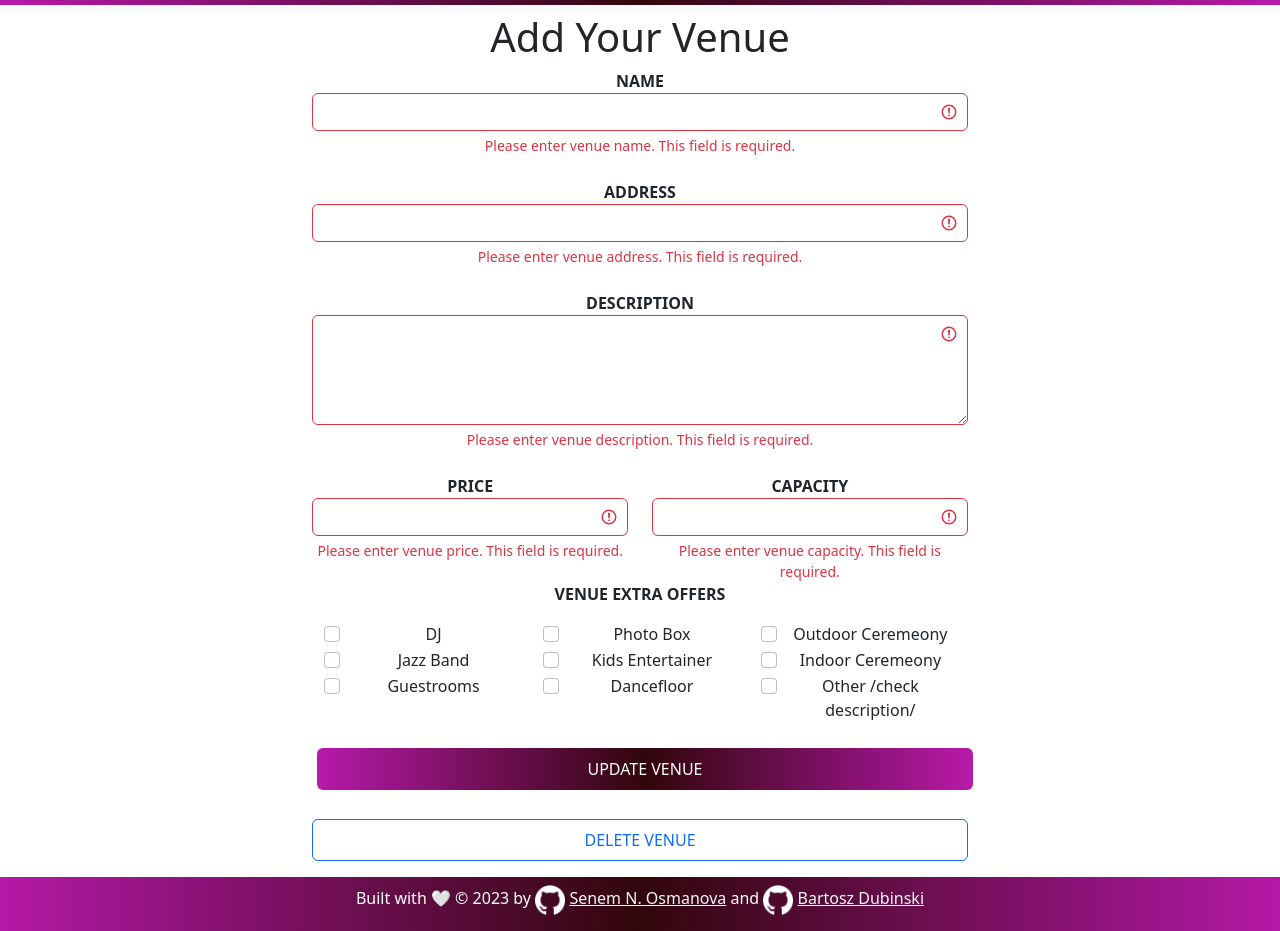
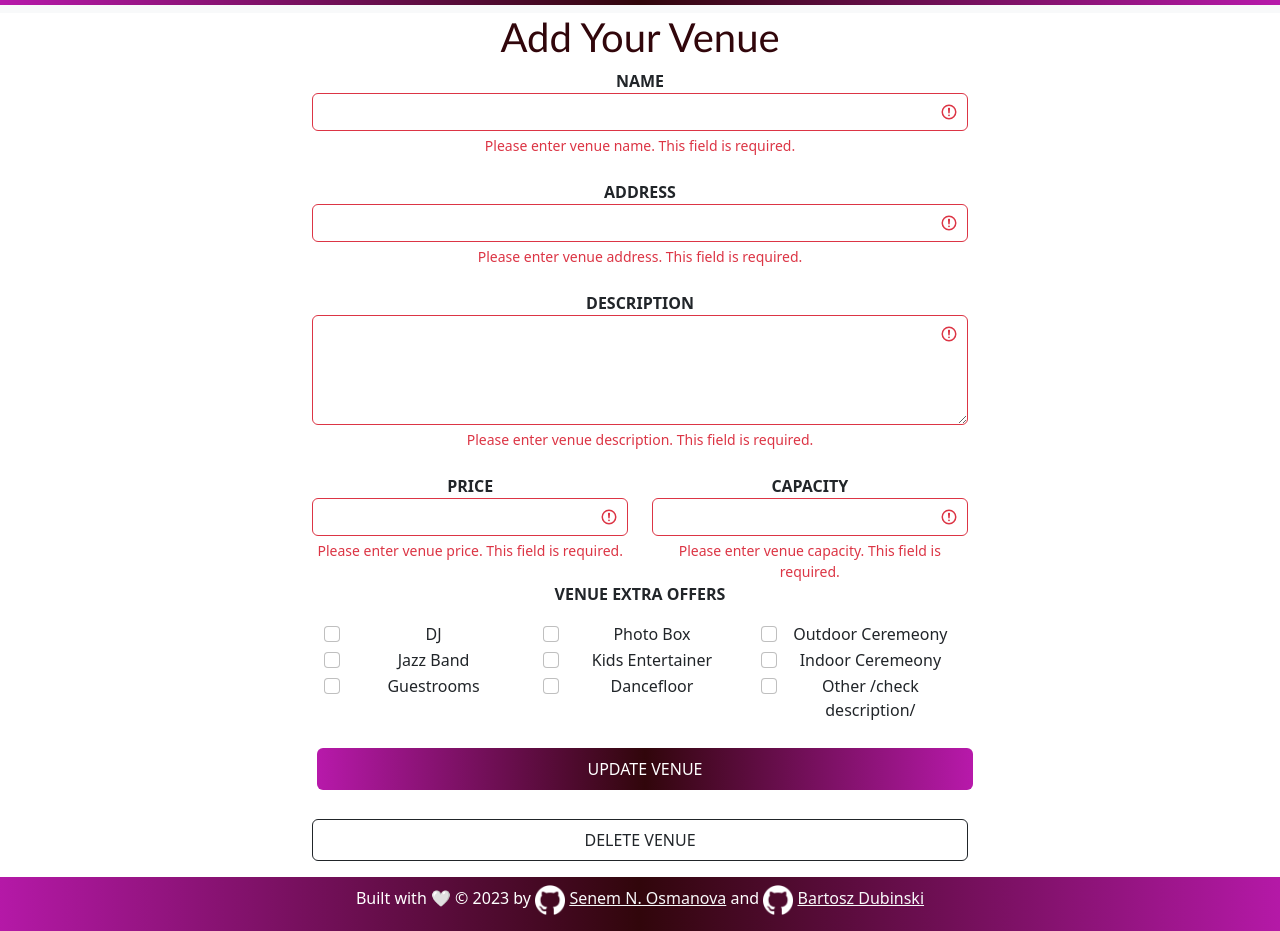
Before and after one commit to tulip-hunters/weve-wedding-planner-app-client, a React (Create React App) app: page /venues/edit/1 in a window 1280 px wide. Shown: the part 113-1044 px from the top of the page. Built offline with nearby package versions, Linux system fonts and the light colour scheme; no server answers.

Commit message:
add styling with bootstrap

```diff
--- a/src/App.css
+++ b/src/App.css
@@ -23,3 +23,8 @@
   font-weight: bolder;
   background-image: linear-gradient(to right, rgb(49, 6, 11),  rgb(183, 25, 170), rgb(49, 6, 11));
 }
+
+.title {
+  font-family: 'Trebuchet MS', 'Lucida Sans Unicode', 'Lucida Grande', 'Lucida Sans', Arial, sans-serif;
+  color: rgb(49, 6, 11);
+}
--- a/src/components/AddReservation.js
+++ b/src/components/AddReservation.js
@@ -3,7 +3,7 @@ import axios from "axios";
 import { useContext } from "react";
 import { AuthContext } from "../context/auth.context";
 import { useNavigate } from "react-router-dom";
-import Footer from "./Footer";
+
 
 function AddReservation(props) {
   const { isLoggedIn, user, setRefresh, refresh } = useContext(AuthContext);
@@ -87,7 +87,7 @@ function AddReservation(props) {
 
   return (
     <>
-    <div className="card pt-4 d-flex justify-content-center">
+    <div className="card pt-4 d-flex justify-content-center m-5">
       {isLoggedIn ? (
         <>
           <h3>Add New Wedding Reservation</h3>
--- a/src/components/AddVenue.js
+++ b/src/components/AddVenue.js
@@ -67,7 +67,6 @@ function AddVenue(props) {
       });
   };
 
-  // Move this function outside of handleSubmit function
   const handleOfferChange = (event) => {
     const offerValue = event.target.value;
     if (event.target.checked) {
@@ -328,7 +327,7 @@ function AddVenue(props) {
               </div>
             </label>
             <div>
-              <button className="btn btn-purple col-12 px-3 py-2 mt-4 text-white"> SAVE </button>
+              <button className="btn btn-purple col-12 px-3 py-2 mt-4 text-white">SUBMIT VENUE</button>
             </div>
           </form>
         </div>
--- a/src/pages/EditVenuePage.js
+++ b/src/pages/EditVenuePage.js
@@ -2,7 +2,7 @@ import { useEffect, useState } from "react";
 import { useNavigate, useParams } from "react-router-dom";
 import venuesService from "../services/venues.service";
 import Footer from "../components/Footer";
-import axios from "axios";
+
 
 function EditVenuePage() {
   const [name, setName] = useState("");
@@ -72,7 +72,7 @@ function EditVenuePage() {
     <div className="container d-flex justify-content-center">
       <div>
         <div className="mb-3">
-          <h1 className="text-center">Add Your Venue</h1>
+          <h1 className="text-center title">Add Your Venue</h1>
           <form onSubmit={handleFormSubmit}>
             <div className="form-outline mb-4  was-validated ">
               <span htmlFor="validationTextarea" className="form-label fw-bold">
@@ -308,7 +308,7 @@ function EditVenuePage() {
               <button className="btn btn-purple col-12 px-3 py-2 mt-4 text-white"> UPDATE VENUE </button>
             </div>
             <div>
-              <button className="btn btn-outline-primary col-12 px-3 py-2 mt-4 " onClick={deleteVenue}>       DELETE VENUE
+              <button className="btn btn-outline-dark col-12 px-3 py-2 mt-4 " onClick={deleteVenue}>       DELETE VENUE
     </button>
             </div>
           </form>
@@ -320,76 +320,5 @@ function EditVenuePage() {
     </>
   );
 }
-//   return (
-//     <>
-//     <div>
-//       <h1>Edit Venue Page</h1>
-
-//       <form onSubmit={handleFormSubmit}>
-//         <label>Name:</label>
-//         <input
-//           type="text"
-//           name="name"
-//           value={name}
-//           onChange={(e) => setName(e.target.value)}
-//         />
-
-//         <label>Description:</label>
-//         <textarea
-//           name="description"
-//           value={description}
-//           onChange={(e) => setDescription(e.target.value)}
-//         />
-
-//         <label>Address:</label>
-//         <textarea
-//           name="address"
-//           value={address}
-//           onChange={(e) => setAddress(e.target.value)}
-//         />
-
-//         <label>Price:</label>
-//         <textarea
-//           name="price"
-//           value={price}
-//           onChange={(e) => setPrice(e.target.value)}
-//         />
-
-//         <label>Capacity:</label>
-//         <textarea
-//           name="capacity"
-//           value={capacity}
-//           onChange={(e) => setCapacity(e.target.value)}
-//         />
-
-//         <label>Image url address:</label>
-//         <textarea
-//           name="imageUrl"
-//           value={imageUrl}
-//           onChange={(e) => setImageUrl(e.target.value)}
-//         />
-
-//         <label>Offers:</label>
-//         <textarea
-//           name="offers"
-//           value={offers}
-//           onChange={(e) => setOffers(e.target.value)}
-//         />
-
-//         <button className="btn btn-outline-primary" type="submit">
-//           Update Venue
-//         </button>
-//       </form>
-
-//       <button className="btn btn-outline-primary" onClick={deleteVenue}>
-//         Delete Venue
-//       </button>
-//     </div>
-//     <Footer />
-//     </>
-//   );
-// }
-
-
 
 export default EditVenuePage;
--- a/src/pages/VenueDetailsPage.js
+++ b/src/pages/VenueDetailsPage.js
@@ -12,8 +12,8 @@ const defaultImageUrl =
 function VenueDetailsPage() {
   const { venueId } = useParams();
   const [venueDetails, setVenueDetails] = useState(null);
-  const { user, isLoggedIn } = useContext(AuthContext);
-  const [userDetails, setUserDetails] = useState(null);
+  const { user } = useContext(AuthContext);
+  // const [userDetails, setUserDetails] = useState(null);
 
   const getVenue = () => {
     venuesService
@@ -75,7 +75,7 @@ function VenueDetailsPage() {
                 </Link>
                 {venueDetails && user && venueDetails.user === user._id ? (
                   <Link to={`/venues/edit/${venueId}`}>
-                    <button className="btn btn-outline-primary">Edit Venue</button>
+                    <button className="btn btn-outline-dark">Edit Venue</button>
                   </Link>
                 ) : (
                   <></>
@@ -83,7 +83,7 @@ function VenueDetailsPage() {
               </div>
             </div>
             <section>
-              <AddReservation refreshVenue={getVenue} venueId={venueId} />
+            <AddReservation refreshVenue={getVenue} venueId={venueId} />
             </section>
             <section>
               {venueDetails && venueDetails.reservations.length >= 1 && (
--- a/src/pages/VenuesListPage.js
+++ b/src/pages/VenuesListPage.js
@@ -47,7 +47,10 @@ function VenuesListPage() {
             <div className="row row-cols-1 row-cols-sm-2 row-cols-md-3 g-3">
               {venues.map((venueDetails) => {
                 return (
-                  <div className="col d-flex align-items-stretch" key={venueDetails._id}>
+                  <div
+                    className="col d-flex align-items-stretch"
+                    key={venueDetails._id}
+                  >
                     <div className="card  shadow-sm">
                       {venueDetails.imageUrl ? (
                         <div className="bd-placeholder-img card-img-top">
@@ -69,12 +72,15 @@ function VenuesListPage() {
 
                       <div className="card-body">
                         <h2 className="fw-bold">{venueDetails.name}</h2>
-                        <h4>
+                        <p className="fs-5">
                           {" "}
                           <img src={pin} alt="github" height="30" />{" "}
                           {venueDetails.address}
-                        </h4>
-                        <h5 className="fst-italic"> € {venueDetails.price}</h5>
+                        </p>
+                        <p className="fst-italic fw-normal">
+                          {" "}
+                          € {venueDetails.price}
+                        </p>
 
                         <Link to={`/venues/${venueDetails._id}`}>
                           <button className="btn btn-purple text-white align-self-end">
```
